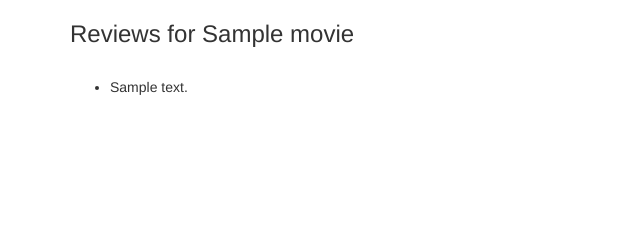
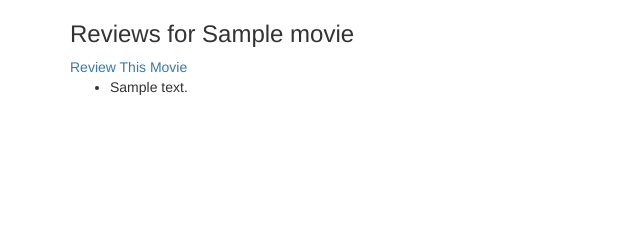
Before and after one commit to mendez6412/django-movies, a Django app: template movielens/flix/templates/flix/movie.html in a window 1280 px wide. Shown: the part 564-800 px from the top of the page, without its empty margins (0-640 px from the left). Run offline with Django 3.2, Linux system fonts and the light colour scheme; the template is opened without the code that fills it: most values are stand-ins (such as "Sample title", 1, 10 or a date in 2020); some libraries are stand-ins or nearby versions; some web fonts are replaced; grey boxes are pictures that could not be loaded.

Commit message:
Added review field to rating model, updated RatingForm to ask for review as well, display review on movie detail page.

```diff
--- a/movielens/flix/forms.py
+++ b/movielens/flix/forms.py
@@ -11,6 +11,8 @@ class RaterForm(forms.ModelForm):
 
 
 class RatingForm(forms.ModelForm):
+    review = forms.CharField(widget=forms.Textarea)
+
     class Meta:
         model = Rating
         fields = ['rating', 'review']
--- a/movielens/flix/models.py
+++ b/movielens/flix/models.py
@@ -48,7 +48,7 @@ class Rating(models.Model):
     movie = models.ForeignKey('Movie', on_delete=models.CASCADE)
     rating = models.IntegerField(validators=[MinValueValidator(1), MaxValueValidator(5)])
     timestamp = models.DateTimeField(auto_now=True)
-    review = models.TextField(max_length=250, null=True)
+    review = models.CharField(max_length=250, null=True, blank=True)
 
     def __str__(self):
         return '''Rating(rater={}, movie={},
--- a/movielens/flix/templates/flix/movie.html
+++ b/movielens/flix/templates/flix/movie.html
@@ -44,7 +44,8 @@ Average Rating: {{ avg_rating }}<br>
 <div class=container>
   <div class="row">
     <div class="col-md-6">
-      <h3>Reviews for {{ movie.title }}</h3><br>
+      <h3>Reviews for {{ movie.title }}</h3>
+      <a href='/movie/{{ movie.id }}/rating'>Review This Movie</a>
       <ul>
       {% for rating in ratings %}
       {% if rating.review != None %}
```
Also changed, not shown: movielens/flix/templates/flix/rating.html (+6 -1 lines), movielens/flix/migrations/0007_rating_review.py, movielens/flix/migrations/0008_auto_20160821_1425.py (deleted).
